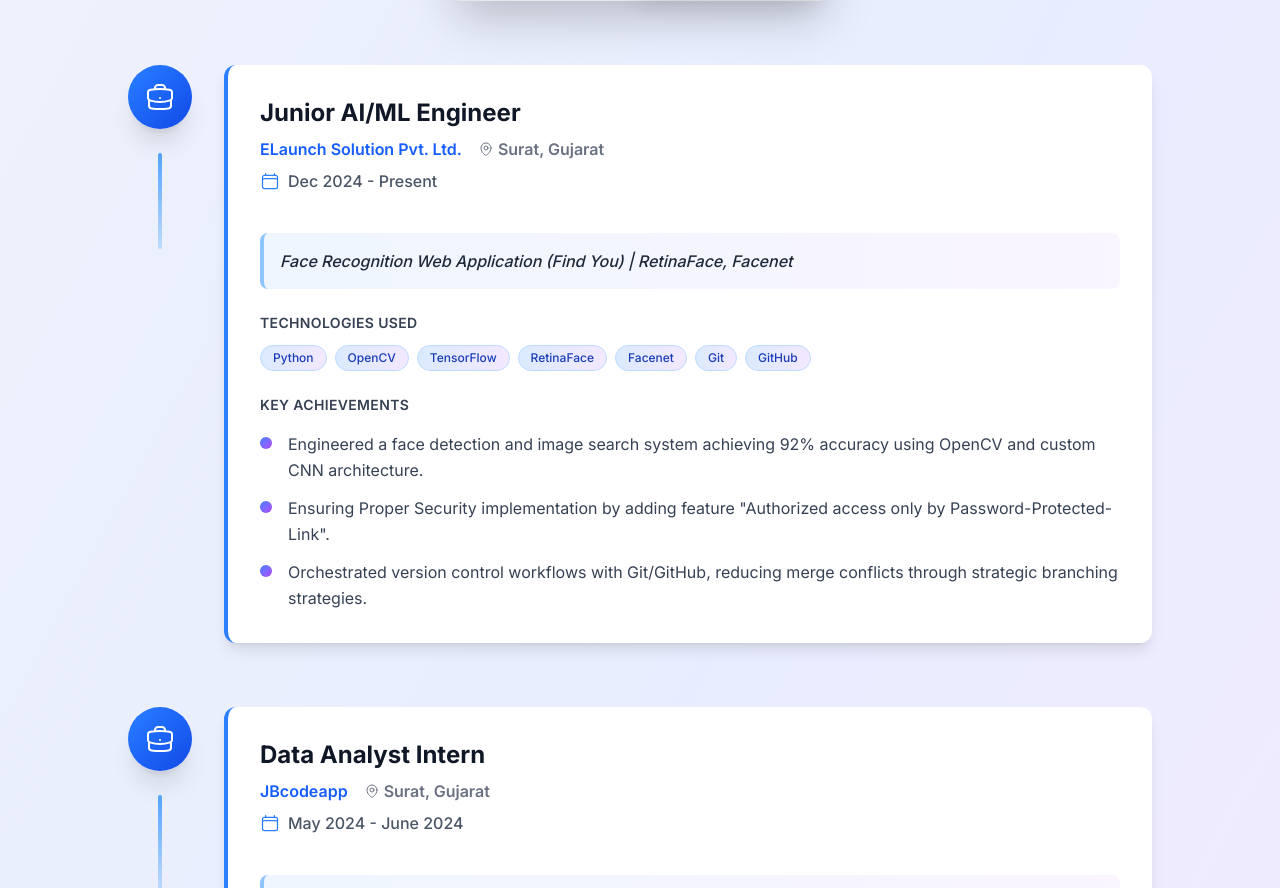
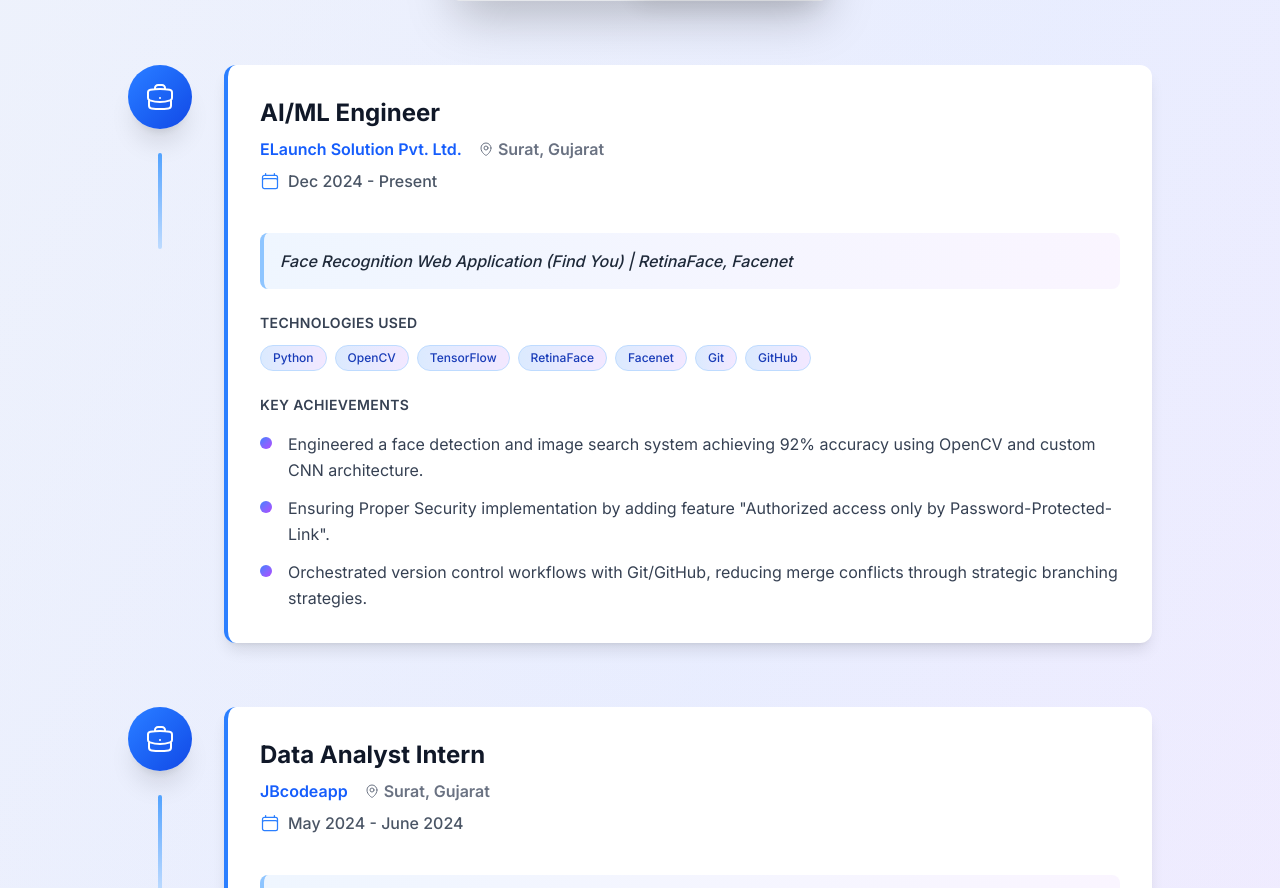
Before and after one commit to NI3singh/Portfolio, a React (Vite) app: page / in a window 1280 px wide. Shown: the part 1432-2320 px from the top of the page. Built offline with nearby package versions, Linux system fonts and the light colour scheme.

Commit message:
Update Experience.tsx

```diff
--- a/src/components/Experience.tsx
+++ b/src/components/Experience.tsx
@@ -34,7 +34,7 @@ const ExperienceEducationSection: React.FC = () => {
   const experienceData: ExperienceItem[] = [
     {
       id: 1,
-      title: 'Junior AI/ML Engineer',
+      title: 'AI/ML Engineer',
       company: 'ELaunch Solution Pvt. Ltd.',
       location: 'Surat, Gujarat',
       duration: 'Dec 2024 - Present',
```
